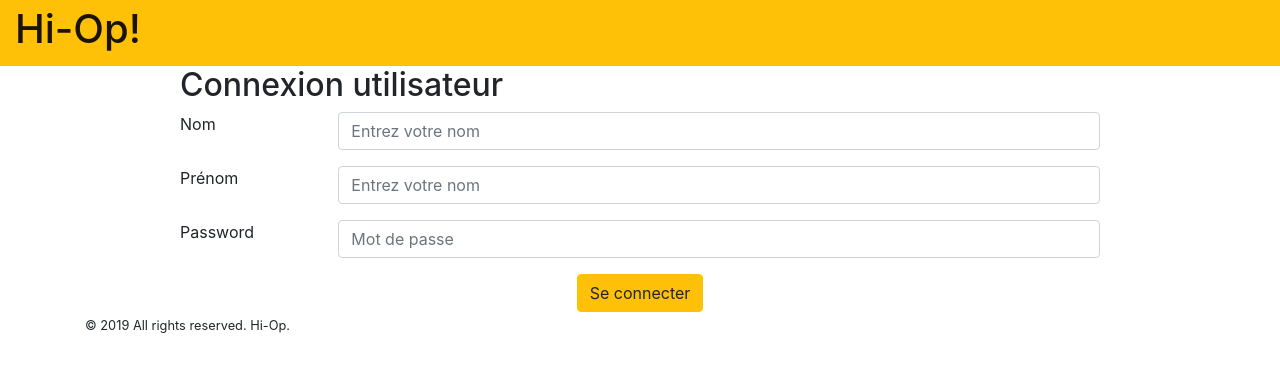
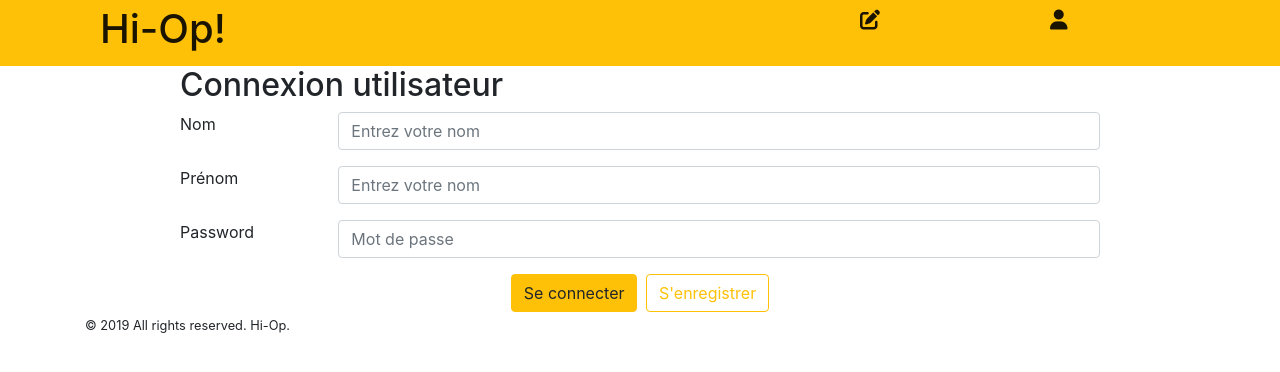
Before and after one commit to azakenaton/MESI---Gestion-Opinion-Public, a Symfony app: template MESI-IPI/templates/connexion/index.html.twig in a window 1280 px wide. Shown: the top 372 px of the page. Run offline with Twig, Linux system fonts and the light colour scheme; the template is opened without the code that fills it, so the values that code supplies are empty; some libraries are stand-ins or nearby versions.

Commit message:
Ajout lien, navbar et correction styles

```diff
--- a/MESI-IPI/assets/css/app.css
+++ b/MESI-IPI/assets/css/app.css
@@ -40,3 +40,7 @@ footer {
 .writer-icon {
     font-size: 4em !important;
 }
+
+.nav-icon {
+    font-size: 3em !important;
+}
--- a/MESI-IPI/templates/accueil/index.html.twig
+++ b/MESI-IPI/templates/accueil/index.html.twig
@@ -119,6 +119,7 @@
 
                 </div>
                 <!--end post liste-->
+            </div>
         </div>
     </div>
 {% endblock %}
--- a/MESI-IPI/templates/base.html.twig
+++ b/MESI-IPI/templates/base.html.twig
@@ -13,9 +13,26 @@
     </head>
     <body>
         <nav class="navbar-light bg-warning">
-            <a class="navbar-brand container" href="#">
-                <h1>Hi-Op!</h1>
-            </a>
+            <div class="container">
+                <div class="row">
+                    <div class="col-8">
+                        <a class="navbar-brand container" href="/accueil">
+                            <h1>Hi-Op!</h1>
+                        </a>
+                    </div>
+                    <div class="col-2">
+                        <a class="navbar-brand container" href="/accueil">
+                            <i class="fas fa-edit nav-icon" aria-hidden="true"></i>
+                        </a>
+                    </div>
+                    <div class="col-2">
+                        <a class="navbar-brand container" href="/connexion">
+                            <i class="fas fa-user nav-icon"></i>
+                        </a>
+                    </div>
+                </div>
+            </div>
+
         </nav>
         {% block body %} {% endblock %}
         <footer>
--- a/MESI-IPI/templates/connexion/index.html.twig
+++ b/MESI-IPI/templates/connexion/index.html.twig
@@ -43,6 +43,11 @@
                     </div>
                     <div class="text-center">
                         <button type="submit" class="btn btn-warning">Se connecter</button>
+                        <a href="/enregistrement">
+                            <button type="button" class="btn btn-outline-warning ml-1">
+                                S'enregistrer
+                            </button>
+                        </a>
                     </div>
                 </form>
             </div>
--- a/MESI-IPI/templates/enregistrement/index.html.twig
+++ b/MESI-IPI/templates/enregistrement/index.html.twig
@@ -8,7 +8,7 @@
         <div class="row">
             <div class="col-10 offset-1">
                 <form class="frame">
-                    <h2>Connexion utilisateur</h2>
+                    <h2>Enregistrement utilisateur</h2>
                     <div class="form-group">
                         <div class="row">
                             <div class="col-md-2 col-xs-6">
```
